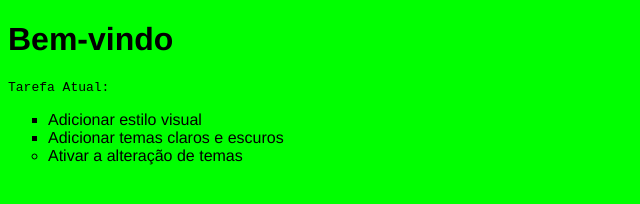
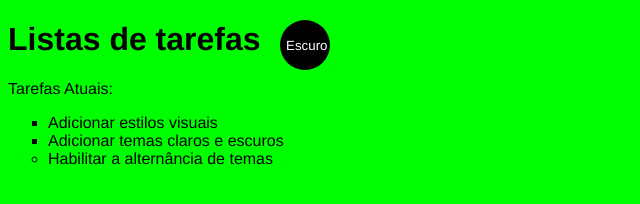
Before and after one commit to MachadoAdriano/Site-simples, a plain HTML site: page index.html in a window 1280 px wide. Shown: the whole page, without its empty margins (0-640 px from the left). Drawn offline with Linux system fonts and the light colour scheme.

Commit message:
git commit -m "SEGUNDO COMMIT"

```diff
--- a/app.js
+++ b/app.js
@@ -0,0 +1,16 @@
+'use strict'
+
+const switcher = document.querySelector('.btn');
+
+switcher.addEventListener('click', function(){
+    document.body.classList.toggle('dark-theme')
+
+    var className = document.body.className;
+    if(className == "light-theme"){
+        this.textContent = "Escuro";
+    }
+    else{
+        this.textContent = "Claro";
+    }
+    console.log('current class name: ' + className);
+});
--- a/index.html
+++ b/index.html
@@ -7,13 +7,18 @@
     <title>Machado's Developers</title>
     <link rel="stylesheet" href="main.css">
 </head>
-<body class="light-theme">
-    <h1>Bem-vindo</h1>
-    <p id="msg">Tarefa Atual:</p>
+<body class="ligth-theme">
+    <h1>Listas de tarefas</h1>
+    <p id="msg">Tarefas Atuais:</p>
     <ul>
-        <li class="list">Adicionar estilo visual</li>
+        <li class="list">Adicionar estilos visuais</li>
         <li class="list">Adicionar temas claros e escuros</li>
-        <li>Ativar a alteração de temas</li>
+        <li>Habilitar a alternância de temas</li>
     </ul>
+    <div>
+        <button class="btn">Escuro</button>
+    </div>
+    <script src="app.js"></script>
+    <noscript>Você precisa habilitar JavaScript para ver este site completo.</noscript>
 </body>
 </html>
--- a/main.css
+++ b/main.css
@@ -1,5 +1,5 @@
 :root {
-    --green: #00FF00;
+    --green: #00ff00;
     --white: #ffffff;
     --black: #000000;
 }
@@ -13,41 +13,44 @@ body {
     background: var(--bg);
 }
 
-body {
-    font-family: monospace;
-
-}
-
 ul {
     font-family: helvetica;
-
 }
 
 li {
     list-style: circle;
+}
 
-}
 .list {
     list-style: square;
 }
 
-#msg {
-    font-family: monospace;
-
-}
-
-.light-theme {
-    color: #000000;
-    background: #00FF00;
-
-}
-
-.light-theme {
-    --bg: var(--green);
-    --fontColor: var(--black);
+.ligth-theme {
+   --bg: var(--green);
+   --fontColor: var(--black);
+   --btnBg: var(--black);
+   --btnFontColor: var(--white);
 }
 
 .dark-theme {
     --bg: var(--black);
     --fontColor: var(--green);
+    --btnBg: var(--white);
+    --btnFontColor: var(--black);
 }
+
+.btn {
+    position: absolute;
+    top: 20px;
+    left: 280px;
+    height: 50px;
+    width: 50px;
+    border-radius: 50%;
+    border: none;
+    color: var(--btnFontColor);
+    background-color: var(--btnBg);
+}
+
+.btn:focus {
+    outline-style: none;
+}
```
